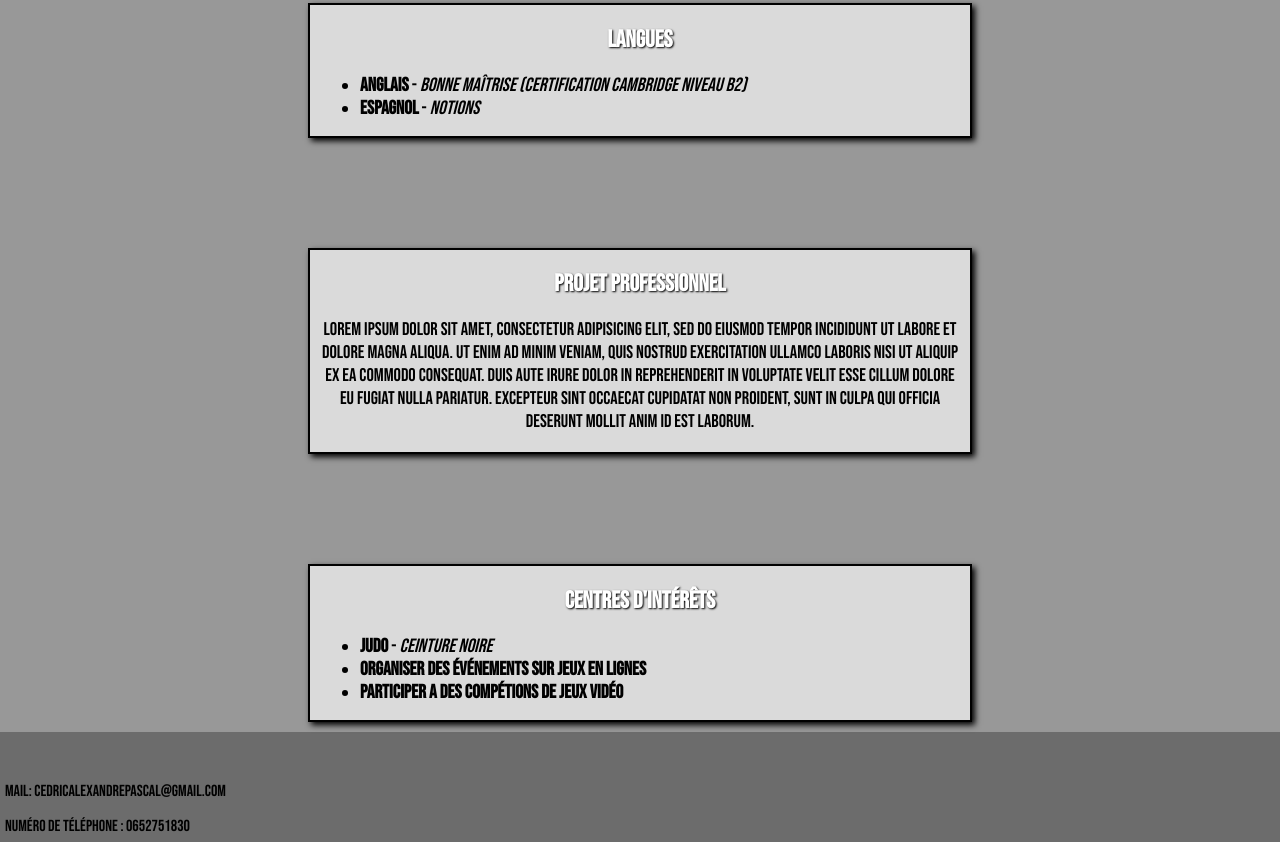
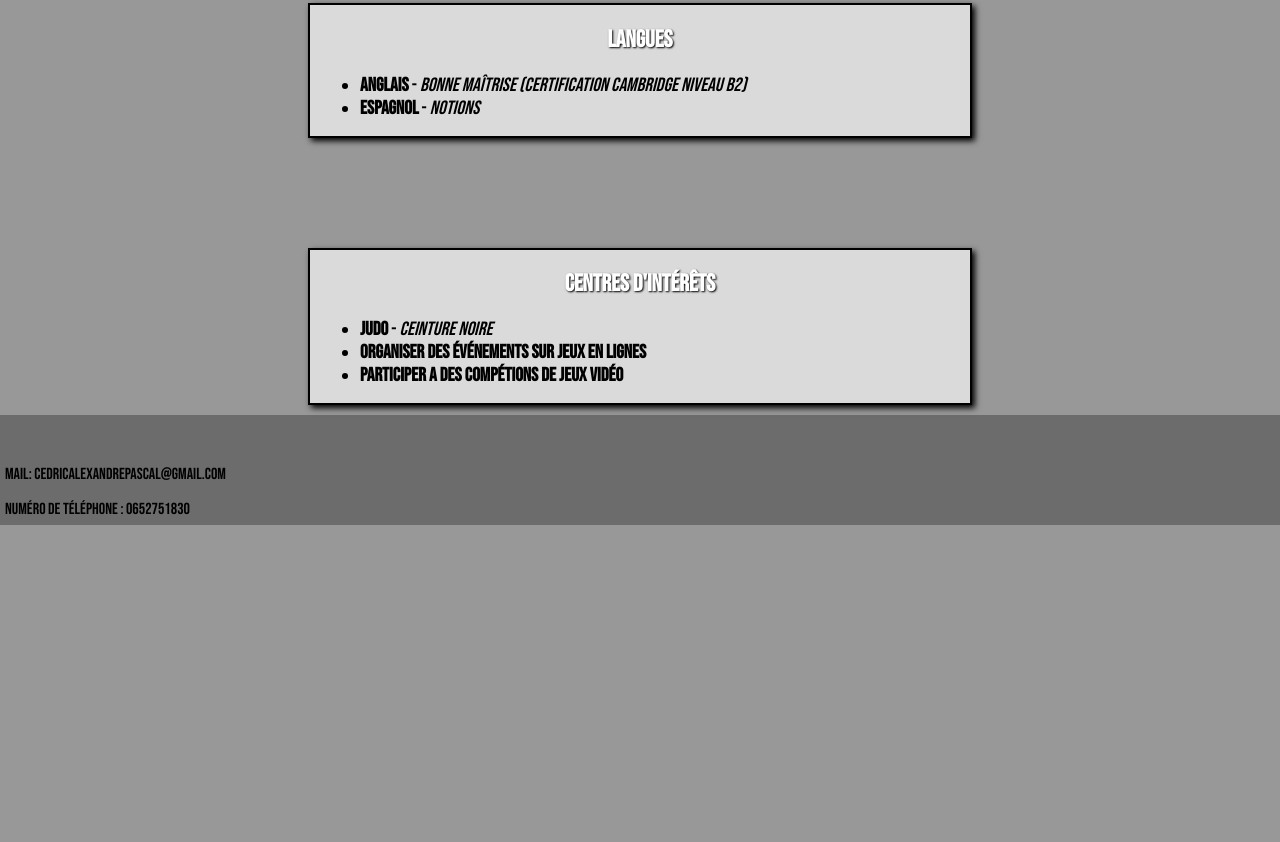
Before and after one commit to Chaounne/chaounne.github.io, a plain HTML site: page index.html in a window 1280 px wide. Shown: the part 1146-1988 px from the top of the page. After the commit the page ends 1671 px from the top, so only its background shows below. Drawn offline with Linux system fonts and the light colour scheme; files whose address does not match are found by name.

Commit message:
Add files via upload

```diff
--- a/index.html
+++ b/index.html
@@ -58,18 +58,6 @@
 		</div>
 
 		<div class="conteneur2">
-			<h2 class="titre2" id="Projet">Projet Professionnel</h2>
-			<p>
-				Lorem ipsum dolor sit amet, consectetur adipisicing elit, sed do eiusmod
-			tempor incididunt ut labore et dolore magna aliqua. Ut enim ad minim veniam,
-			quis nostrud exercitation ullamco laboris nisi ut aliquip ex ea commodo
-			consequat. Duis aute irure dolor in reprehenderit in voluptate velit esse
-			cillum dolore eu fugiat nulla pariatur. Excepteur sint occaecat cupidatat non
-			proident, sunt in culpa qui officia deserunt mollit anim id est laborum.
-			</p>
-		</div>
-
-		<div class="conteneur2">
 			<h2 class="titre2" id="Interet">Centres d'intérêts</h2>
 			<ul>
 				<li><b>Judo</b> - <i>Ceinture Noire</i></li>
```
